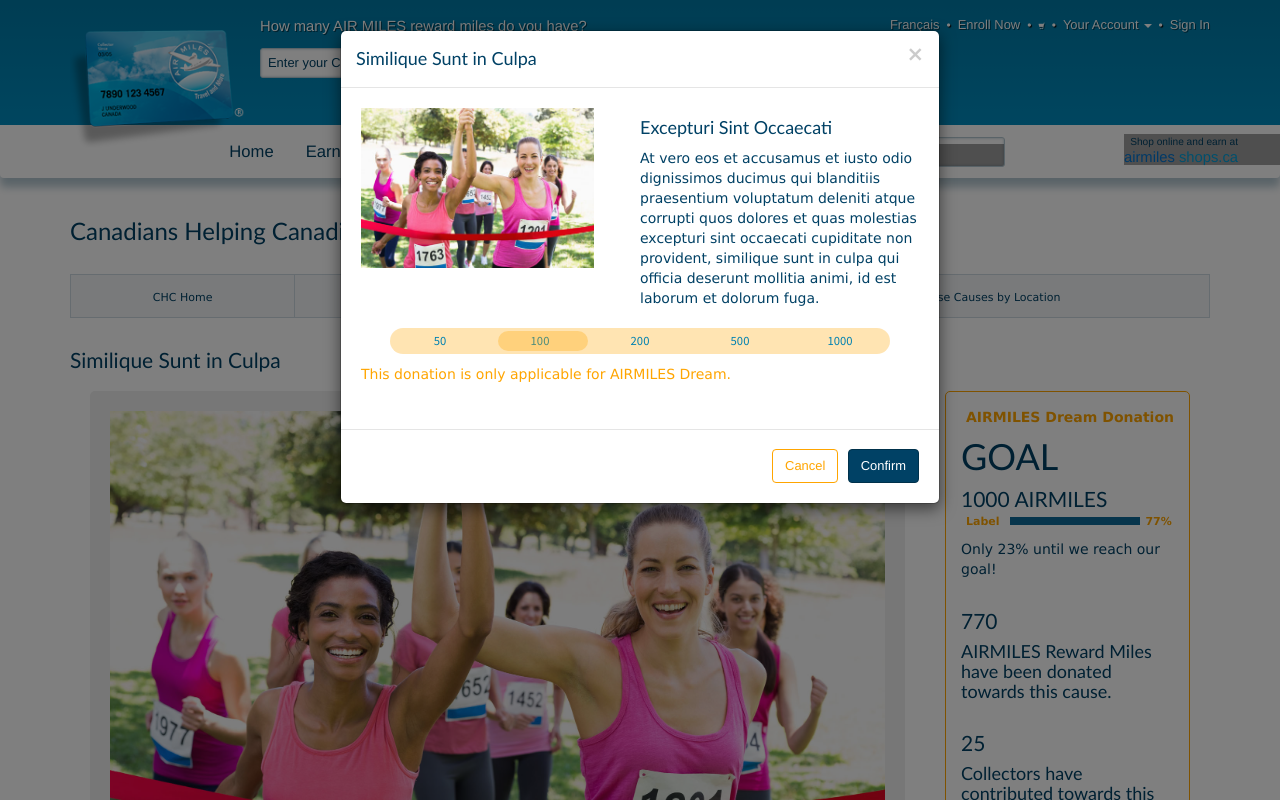
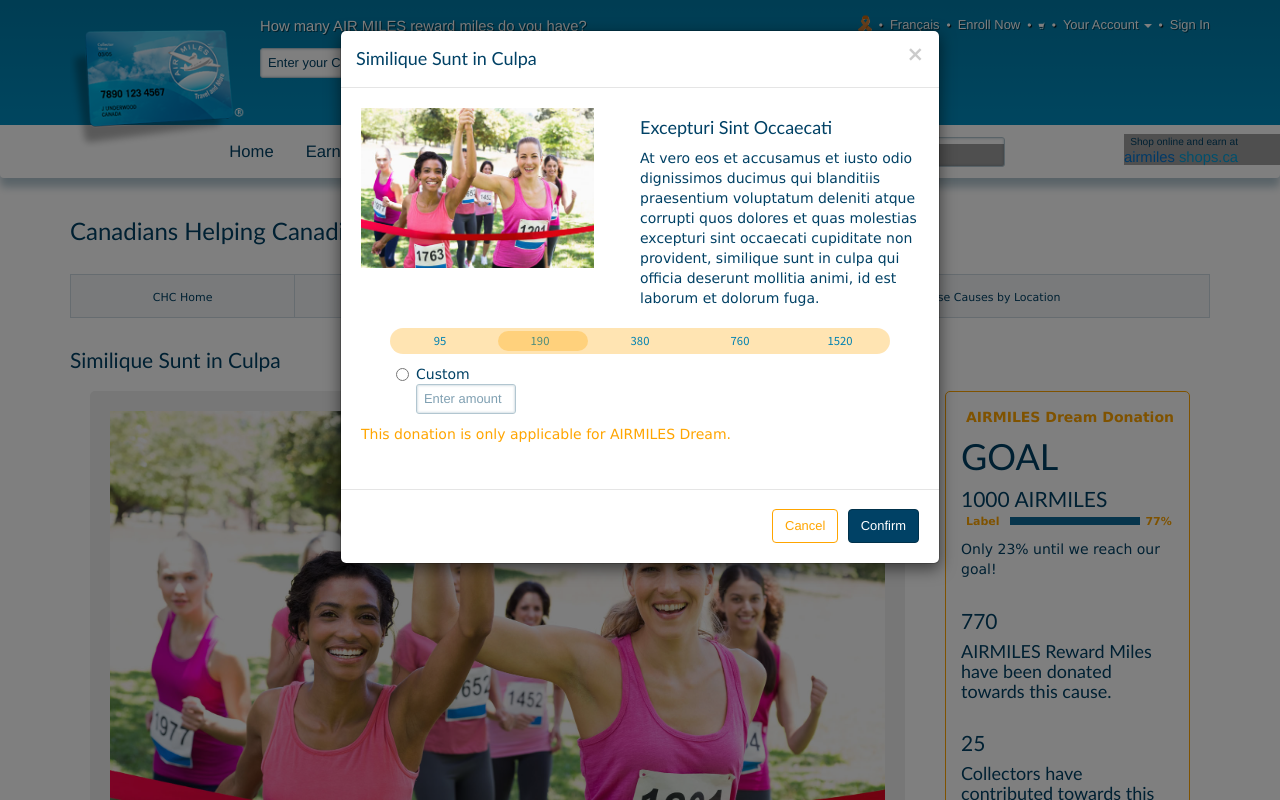
Before and after one commit to Ooblah/CHC, a PHP site: page /CharityInfo.html in a window 1280 px wide, after a click on "Donate!". Run offline with PHP 8.4, Linux system fonts and the light colour scheme; some libraries are stand-ins or nearby versions; grey boxes are pictures that could not be loaded.

Commit message:
badges and custom added

```diff
--- a/AllCharities.html
+++ b/AllCharities.html
@@ -24,6 +24,11 @@
 				<div class="header-content logged-out col-sm-8 col-md-10">
 					<div class="header-toolbar col-md-6 hidden-xs">
 						<ul class="tool-bar nav navbar-nav dotted">
+							<li id="header-ribbon-icon">
+								<a href="CHCIndex.html">
+									<img class="img-responsive" src="img/ribbonBadge.png">
+								</a>
+							</li>
 							<li id="header_language_menu_item" class="">
 								<a class="" target="" href="fr_FR">Français</a>
 							</li>
--- a/CHCIndex.html
+++ b/CHCIndex.html
@@ -24,6 +24,11 @@
 				<div class="header-content logged-out col-sm-8 col-md-10">
 					<div class="header-toolbar col-md-6 hidden-xs">
 						<ul class="tool-bar nav navbar-nav dotted">
+							<li id="header-ribbon-icon">
+								<a href="CHCIndex.html">
+									<img class="img-responsive" src="img/ribbonBadge.png">
+								</a>
+							</li>
 							<li id="header_language_menu_item" class="">
 								<a class="" target="" href="fr_FR">Français</a>
 							</li>
--- a/CharityInfo.html
+++ b/CharityInfo.html
@@ -42,13 +42,22 @@
 									<input type="radio" class="toggle_option" id="third_toggle" name="toggle_option">
 									<input type="radio" class="toggle_option" id="fourth_toggle" name="toggle_option">
 									<input type="radio" class="toggle_option" id="fifth_toggle" name="toggle_option">
-									<label for="first_toggle"><p>50</p></label>
-									<label for="second_toggle"><p>100</p></label>
-									<label for="third_toggle"><p>200</p></label>
-									<label for="fourth_toggle"><p>500</p></label>
-									<label for="fifth_toggle"><p>1000</p></label>
+									<label for="first_toggle"><p>95</p></label>
+									<label for="second_toggle"><p>190</p></label>
+									<label for="third_toggle"><p>380</p></label>
+									<label for="fourth_toggle"><p>760</p></label>
+									<label for="fifth_toggle"><p>1520</p></label>
 									<div class="toggle_option_slider">
 									</div>
+								</div>
+							</p>
+							<p>
+								<div id="cDonate" class="radio customDonate">
+									<label>
+										<input type="radio" name="optionsRadios" class="customD" value="custom">
+										Custom
+										<input type="amount" class="form-control box" id="exampleInputEmail1" placeholder="Enter amount">
+									</label>
 								</div>
 							</p>
 							<p class="text-orange">
@@ -77,6 +86,11 @@
 				<div class="header-content logged-out col-sm-8 col-md-10">
 					<div class="header-toolbar col-md-6 hidden-xs">
 						<ul class="tool-bar nav navbar-nav dotted">
+							<li id="header-ribbon-icon">
+								<a href="CHCIndex.html">
+									<img class="img-responsive" src="img/ribbonBadge.png">
+								</a>
+							</li>
 							<li id="header_language_menu_item" class="">
 								<a class="" target="" href="fr_FR">Français</a>
 							</li>
--- a/LocationBrowse.html
+++ b/LocationBrowse.html
@@ -24,6 +24,11 @@
 				<div class="header-content logged-out col-sm-8 col-md-10">
 					<div class="header-toolbar col-md-6 hidden-xs">
 						<ul class="tool-bar nav navbar-nav dotted">
+							<li id="header-ribbon-icon">
+								<a href="CHCIndex.html">
+									<img class="img-responsive" src="img/ribbonBadge.png">
+								</a>
+							</li>
 							<li id="header_language_menu_item" class="">
 								<a class="" target="" href="fr_FR">Français</a>
 							</li>
--- a/css/custom.css
+++ b/css/custom.css
@@ -173,3 +173,17 @@ em.faded {
  z-index: 10;
  background-color: rgba(255,255,255,0.5);
 }
+#header-ribbon-icon img{
+    height: 20px;
+}
+.customDonate {
+    margin-left: 35px;
+}
+#exampleInputEmail1 {
+    width: 100px;
+}
+.badge-img-lg {
+    height: 150px;
+    padding-top: 20px;
+    margin: 0 auto;
+}
--- a/js/custom.js
+++ b/js/custom.js
@@ -267,7 +267,8 @@ $(document).ready(function() {
 	$('#myModal .modal-footer .confirm').on('click', function() {
 		$('#myModal .modal-footer').html('<button type="button" class="btn btn-default" data-dismiss="modal">Close</button>');
 		$('#myModal .modal-body').html('<p>Thank you for donating <b>X</b> AIRMILES Dream to <b>Charity X</b>! We are one step closer to reaching our goal!</p>' +
-			'<h4>Share your donation!</h4>');
+			'<h4>You have earned a badge for donating X AIR MILES!</h4>' +
+			'<p><img class="badge-img-lg img-responsive" src="img/ribbonBadge.png"></p>');
 	});
 
 	$('.can-north').hover(function() {
@@ -298,4 +299,11 @@ $(document).ready(function() {
 		$('.can-centr').find(".overlay").addClass('hidden');
 	});
 
+	$('input[type="radio"]').click(function(){
+		if($(this).attr("value")=="custom"){
+			$('.toggle_radio').css('background', 'rgba(0,0,0,.2)');
+			$('.toggle_radio label').css('color', '#666');
+		}
+	});
+
 });
```
Also changed, not shown: img/ribbonBadge.png (added), img/transparent_ribbon.png (added). Lines whose indentation alone changed are shown as unchanged.
